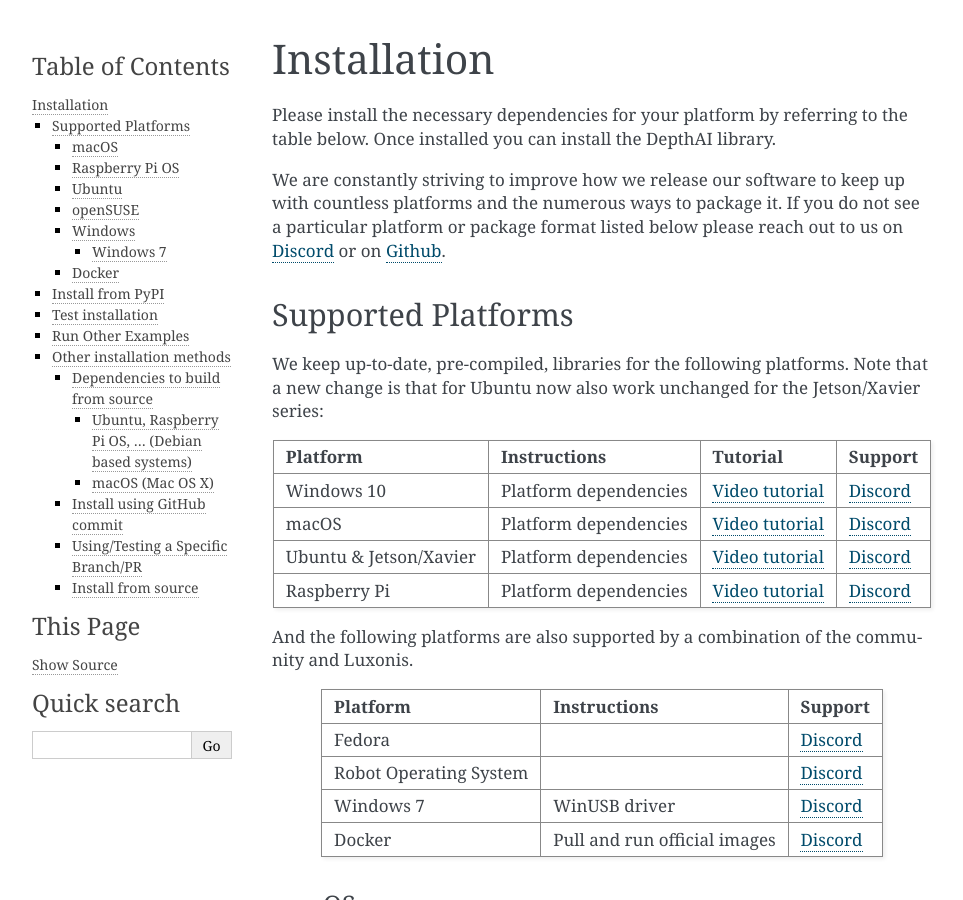
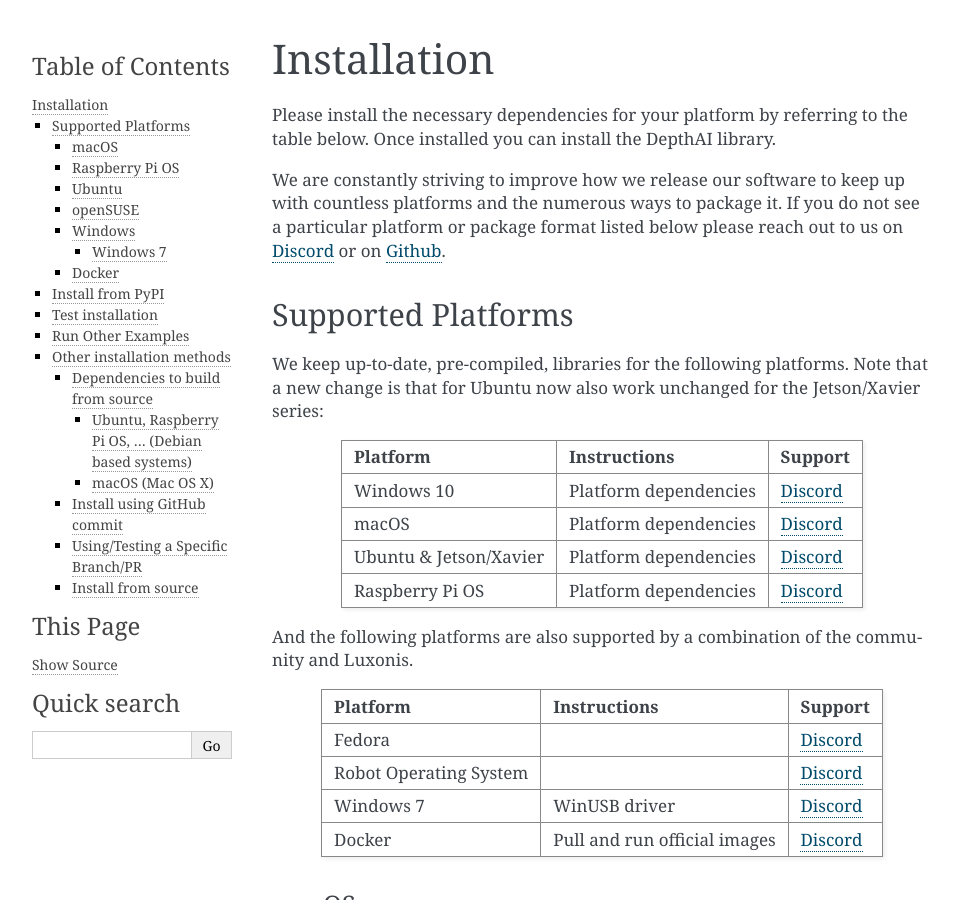
Before and after one commit to luxonis/depthai-python, a Sphinx documentation site: the page built from docs/source/install.rst, in a window 1280 px wide and 900 px high. Shown: the whole window, without its empty margins (148-1111 px from the left). Built offline with Sphinx 7.4.7, drawn with Linux system fonts in a browser that asks for light colours; pages that are not in the unit, such as notebooks, are missing from menus; the version number could not be read and is left out.

Commit message:
Remove video tutorials pointing to gen1

```diff
--- a/docs/source/install.rst
+++ b/docs/source/install.rst
@@ -16,14 +16,14 @@
 
 We keep up-to-date, pre-compiled, libraries for the following platforms.  Note that a new change is that for Ubuntu now also work unchanged for the Jetson/Xavier series:
 
-======================== =========================================== ================================================= ================================================================================
-Platform                 Instructions                                Tutorial                                          Support
-======================== =========================================== ================================================= ================================================================================
-Windows 10               :ref:`Platform dependencies <Windows>`      `Video tutorial <https://youtu.be/ekopKJfcWiE>`__ `Discord <https://discord.com/channels/790680891252932659/798284448323731456>`__
-macOS                    :ref:`Platform dependencies <macOS>`        `Video tutorial <https://youtu.be/0RGmmjed3Hc>`__ `Discord <https://discord.com/channels/790680891252932659/798283911989690368>`__
-Ubuntu & Jetson/Xavier   :ref:`Platform dependencies <Ubuntu>`       `Video tutorial <https://youtu.be/QXeXMaxj4cM>`__ `Discord <https://discord.com/channels/790680891252932659/798302162160451594>`__
-Raspberry Pi             :ref:`Platform dependencies <Raspberry Pi>` `Video tutorial <https://youtu.be/BpUMT-xqwqE>`__ `Discord <https://discord.com/channels/790680891252932659/798302708070350859>`__
-======================== =========================================== ================================================= ================================================================================
+======================== ============================================== ================================================================================
+Platform                 Instructions                                   Support
+======================== ============================================== ================================================================================
+Windows 10               :ref:`Platform dependencies <Windows>`         `Discord <https://discord.com/channels/790680891252932659/798284448323731456>`__
+macOS                    :ref:`Platform dependencies <macOS>`           `Discord <https://discord.com/channels/790680891252932659/798283911989690368>`__
+Ubuntu & Jetson/Xavier   :ref:`Platform dependencies <Ubuntu>`          `Discord <https://discord.com/channels/790680891252932659/798302162160451594>`__
+Raspberry Pi OS          :ref:`Platform dependencies <Raspberry Pi OS>` `Discord <https://discord.com/channels/790680891252932659/798302708070350859>`__
+======================== ============================================== ================================================================================
 
 And the following platforms are also supported by a combination of the community and Luxonis.
 
```
